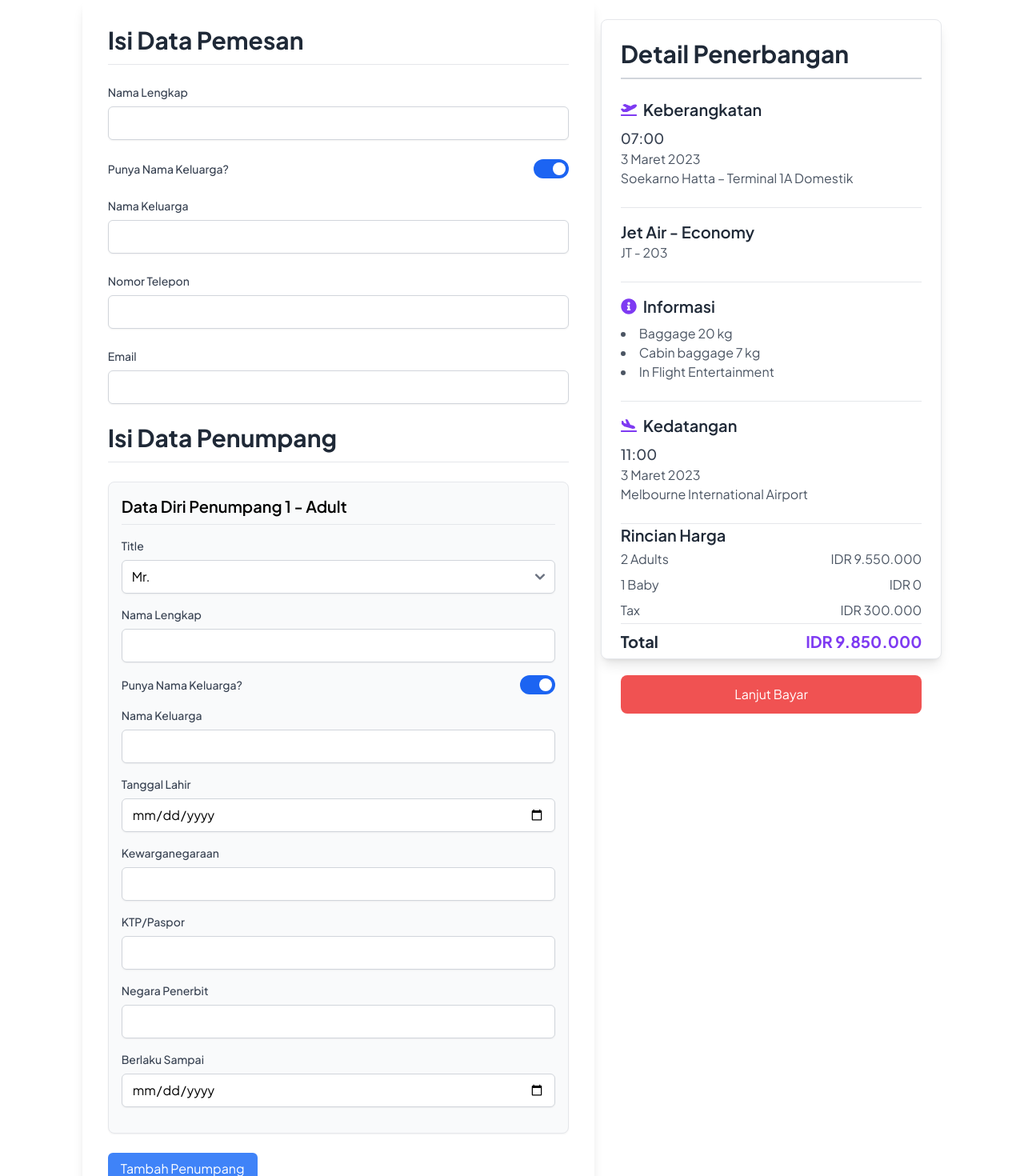
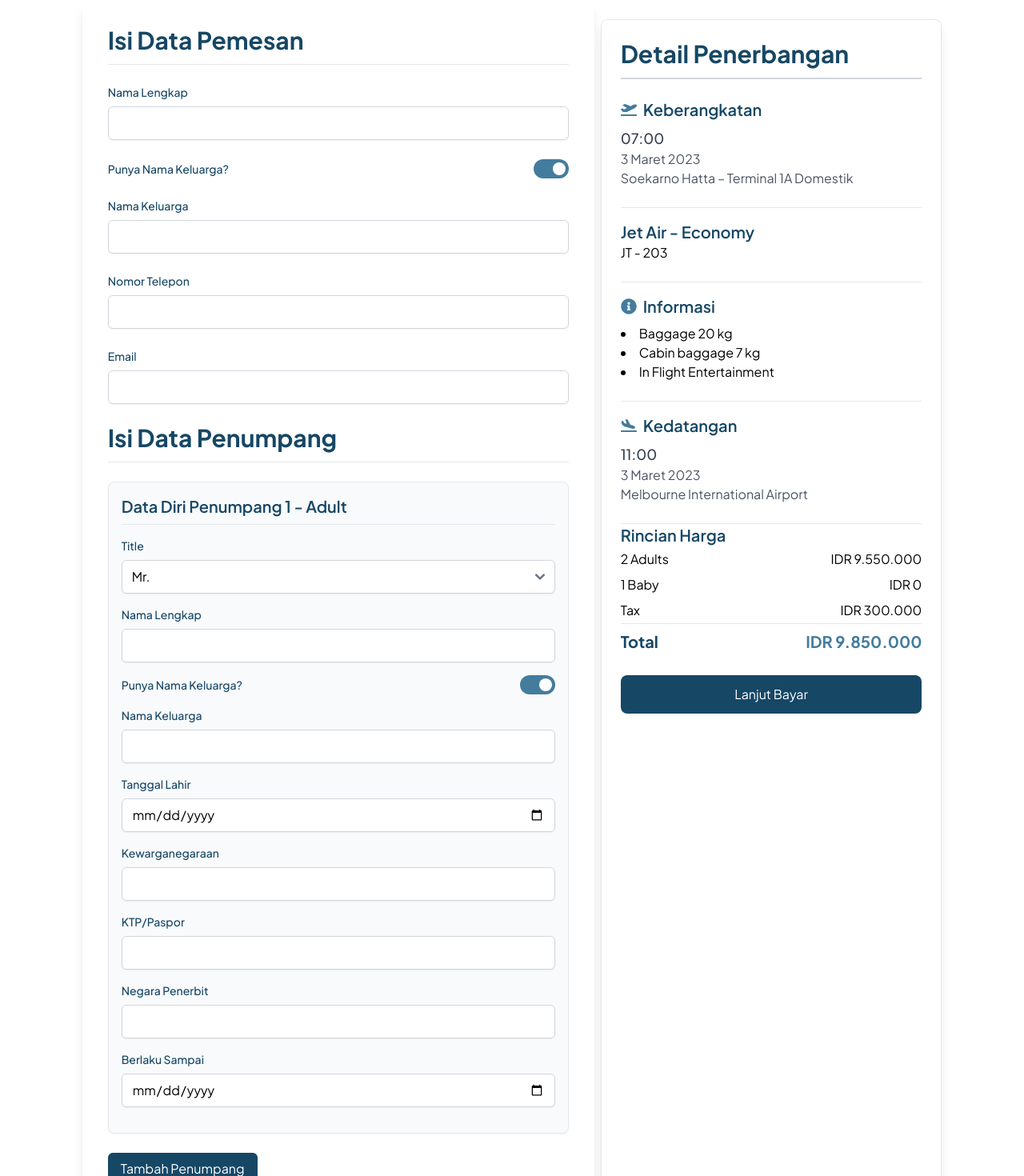
Before and after one commit to FSWAND-KM-6-C2-Final-Project/FE-AirSeat, a React (Create React App) app: page /booking in a window 1280 px wide. Shown: the part 160-1630 px from the top of the page at 80% size. Built offline with nearby package versions, Linux system fonts and the light colour scheme.

Commit message:
Updated dependencies and modified BookingForm, FlightDetails, and index.js components

```diff
--- a/package.json
+++ b/package.json
@@ -4,15 +4,19 @@
   "private": true,
   "dependencies": {
     "@headlessui/react": "^2.0.3",
+    "@heroicons/react": "^2.1.3",
     "@testing-library/jest-dom": "^5.17.0",
     "@testing-library/react": "^13.4.0",
     "@testing-library/user-event": "^13.5.0",
     "axios": "^1.7.2",
+    "dayjs": "^1.11.11",
     "flowbite": "^2.3.0",
     "react": "^18.3.1",
     "react-dom": "^18.3.1",
     "react-icons": "^5.2.1",
+    "react-router-dom": "^6.23.1",
     "react-scripts": "5.0.1",
+    "react-toastify": "^10.0.5",
     "web-vitals": "^2.1.4"
   },
   "scripts": {
--- a/src/components/BookingForm.js
+++ b/src/components/BookingForm.js
@@ -89,11 +89,11 @@ const BookingForm = ({ initialClass }) => {
         onSubmit={handleSubmit}
         className="max-w-2xl mx-auto p-8 bg-white rounded-lg shadow-lg font-plus-jakarta-sans"
       >
-        <h2 className="text-3xl font-bold mb-6 text-gray-800 border-b pb-3">
+        <h2 className="text-3xl font-bold mb-6 text-[#164765] border-b pb-3">
           Isi Data Pemesan
         </h2>
         <div className="mb-6">
-          <label className="block text-sm font-medium text-gray-700">
+          <label className="block text-sm font-medium text-[#164765]">
             Nama Lengkap
           </label>
           <input
@@ -101,12 +101,12 @@ const BookingForm = ({ initialClass }) => {
             name="fullName"
             value={orderData.fullName}
             onChange={handleOrderChange}
-            className="mt-2 block w-full rounded-md border-gray-300 shadow-sm focus:border-indigo-300 focus:ring focus:ring-indigo-200 focus:ring-opacity-50"
+            className="mt-2 block w-full rounded-md border-gray-300 shadow-sm focus:border-[#447C9D] focus:ring focus:ring-[#447C9D] focus:ring-opacity-50"
             required
           />
         </div>
         <div className="mb-6 flex items-center justify-between">
-          <label className="block text-sm font-medium text-gray-700">
+          <label className="block text-sm font-medium text-[#164765]">
             Punya Nama Keluarga?
           </label>
           <Switch
@@ -118,7 +118,7 @@ const BookingForm = ({ initialClass }) => {
               })
             }
             className={`${
-              orderData.hasLastName ? "bg-blue-600" : "bg-gray-200"
+              orderData.hasLastName ? "bg-[#447C9D]" : "bg-gray-200"
             } relative inline-flex h-6 w-11 items-center rounded-full`}
           >
             <span
@@ -130,7 +130,7 @@ const BookingForm = ({ initialClass }) => {
         </div>
         {orderData.hasLastName && (
           <div className="mb-6">
-            <label className="block text-sm font-medium text-gray-700">
+            <label className="block text-sm font-medium text-[#164765]">
               Nama Keluarga
             </label>
             <input
@@ -138,13 +138,13 @@ const BookingForm = ({ initialClass }) => {
               name="lastName"
               value={orderData.lastName}
               onChange={handleOrderChange}
-              className="mt-2 block w-full rounded-md border-gray-300 shadow-sm focus:border-indigo-300 focus:ring focus:ring-indigo-200 focus:ring-opacity-50"
+              className="mt-2 block w-full rounded-md border-gray-300 shadow-sm focus:border-[#447C9D] focus:ring focus:ring-[#447C9D] focus:ring-opacity-50"
               required
             />
           </div>
         )}
         <div className="mb-6">
-          <label className="block text-sm font-medium text-gray-700">
+          <label className="block text-sm font-medium text-[#164765]">
             Nomor Telepon
           </label>
           <input
@@ -152,12 +152,12 @@ const BookingForm = ({ initialClass }) => {
             name="phoneNumber"
             value={orderData.phoneNumber}
             onChange={handleOrderChange}
-            className="mt-2 block w-full rounded-md border-gray-300 shadow-sm focus:border-indigo-300 focus:ring focus:ring-indigo-200 focus:ring-opacity-50"
+            className="mt-2 block w-full rounded-md border-gray-300 shadow-sm focus:border-[#447C9D] focus:ring focus:ring-[#447C9D] focus:ring-opacity-50"
             required
           />
         </div>
         <div className="mb-6">
-          <label className="block text-sm font-medium text-gray-700">
+          <label className="block text-sm font-medium text-[#164765]">
             Email
           </label>
           <input
@@ -165,12 +165,12 @@ const BookingForm = ({ initialClass }) => {
             name="email"
             value={orderData.email}
             onChange={handleOrderChange}
-            className="mt-2 block w-full rounded-md border-gray-300 shadow-sm focus:border-indigo-300 focus:ring focus:ring-indigo-200 focus:ring-opacity-50"
+            className="mt-2 block w-full rounded-md border-gray-300 shadow-sm focus:border-[#447C9D] focus:ring focus:ring-[#447C9D] focus:ring-opacity-50"
             required
           />
         </div>
 
-        <h2 className="text-3xl font-bold mb-6 text-gray-800 border-b pb-3">
+        <h2 className="text-3xl font-bold mb-6 text-[#164765] border-b pb-3">
           Isi Data Penumpang
         </h2>
         {passengers.map((passenger, index) => (
@@ -178,18 +178,18 @@ const BookingForm = ({ initialClass }) => {
             key={index}
             className="mb-6 p-4 border rounded-lg shadow-sm bg-gray-50"
           >
-            <h3 className="text-xl font-semibold mb-4 border-b pb-2">
+            <h3 className="text-xl font-semibold mb-4 border-b pb-2 text-[#164765]">
               Data Diri Penumpang {index + 1} - Adult
             </h3>
             <div className="mb-4">
-              <label className="block text-sm font-medium text-gray-700">
+              <label className="block text-sm font-medium text-[#164765]">
                 Title
               </label>
               <select
                 name="title"
                 value={passenger.title}
                 onChange={(e) => handlePassengerChange(index, e)}
-                className="mt-2 block w-full rounded-md border-gray-300 shadow-sm focus:border-indigo-300 focus:ring focus:ring-indigo-200 focus:ring-opacity-50"
+                className="mt-2 block w-full rounded-md border-gray-300 shadow-sm focus:border-[#447C9D] focus:ring focus:ring-[#447C9D] focus:ring-opacity-50"
               >
                 <option>Mr.</option>
                 <option>Ms.</option>
@@ -197,7 +197,7 @@ const BookingForm = ({ initialClass }) => {
               </select>
             </div>
             <div className="mb-4">
-              <label className="block text-sm font-medium text-gray-700">
+              <label className="block text-sm font-medium text-[#164765]">
                 Nama Lengkap
               </label>
               <input
@@ -205,12 +205,12 @@ const BookingForm = ({ initialClass }) => {
                 name="fullName"
                 value={passenger.fullName}
                 onChange={(e) => handlePassengerChange(index, e)}
-                className="mt-2 block w-full rounded-md border-gray-300 shadow-sm focus:border-indigo-300 focus:ring focus:ring-indigo-200 focus:ring-opacity-50"
+                className="mt-2 block w-full rounded-md border-gray-300 shadow-sm focus:border-[#447C9D] focus:ring focus:ring-[#447C9D] focus:ring-opacity-50"
                 required
               />
             </div>
             <div className="mb-4 flex items-center justify-between">
-              <label className="block text-sm font-medium text-gray-700">
+              <label className="block text-sm font-medium text-[#164765]">
                 Punya Nama Keluarga?
               </label>
               <Switch
@@ -222,7 +222,7 @@ const BookingForm = ({ initialClass }) => {
                   setPassengers(newPassengers);
                 }}
                 className={`${
-                  passenger.hasLastName ? "bg-blue-600" : "bg-gray-200"
+                  passenger.hasLastName ? "bg-[#447C9D]" : "bg-gray-200"
                 } relative inline-flex h-6 w-11 items-center rounded-full`}
               >
                 <span
@@ -234,7 +234,7 @@ const BookingForm = ({ initialClass }) => {
             </div>
             {passenger.hasLastName && (
               <div className="mb-4">
-                <label className="block text-sm font-medium text-gray-700">
+                <label className="block text-sm font-medium text-[#164765]">
                   Nama Keluarga
                 </label>
                 <input
@@ -242,13 +242,13 @@ const BookingForm = ({ initialClass }) => {
                   name="lastName"
                   value={passenger.lastName}
                   onChange={(e) => handlePassengerChange(index, e)}
-                  className="mt-2 block w-full rounded-md border-gray-300 shadow-sm focus:border-indigo-300 focus:ring focus:ring-indigo-200 focus:ring-opacity-50"
+                  className="mt-2 block w-full rounded-md border-gray-300 shadow-sm focus:border-[#447C9D] focus:ring focus:ring-[#447C9D] focus:ring-opacity-50"
                   required
                 />
               </div>
             )}
             <div className="mb-4">
-              <label className="block text-sm font-medium text-gray-700">
+              <label className="block text-sm font-medium text-[#164765]">
                 Tanggal Lahir
               </label>
               <input
@@ -256,12 +256,12 @@ const BookingForm = ({ initialClass }) => {
                 name="dob"
                 value={passenger.dob}
                 onChange={(e) => handlePassengerChange(index, e)}
-                className="mt-2 block w-full rounded-md border-gray-300 shadow-sm focus:border-indigo-300 focus:ring focus:ring-indigo-200 focus:ring-opacity-50"
+                className="mt-2 block w-full rounded-md border-gray-300 shadow-sm focus:border-[#447C9D] focus:ring focus:ring-[#447C9D] focus:ring-opacity-50"
                 required
               />
             </div>
             <div className="mb-4">
-              <label className="block text-sm font-medium text-gray-700">
+              <label className="block text-sm font-medium text-[#164765]">
                 Kewarganegaraan
               </label>
               <input
@@ -269,12 +269,12 @@ const BookingForm = ({ initialClass }) => {
                 name="nationality"
                 value={passenger.nationality}
                 onChange={(e) => handlePassengerChange(index, e)}
-                className="mt-2 block w-full rounded-md border-gray-300 shadow-sm focus:border-indigo-300 focus:ring focus:ring-indigo-200 focus:ring-opacity-50"
+                className="mt-2 block w-full rounded-md border-gray-300 shadow-sm focus:border-[#447C9D] focus:ring focus:ring-[#447C9D] focus:ring-opacity-50"
                 required
               />
             </div>
             <div className="mb-4">
-              <label className="block text-sm font-medium text-gray-700">
+              <label className="block text-sm font-medium text-[#164765]">
                 KTP/Paspor
               </label>
               <input
@@ -282,12 +282,12 @@ const BookingForm = ({ initialClass }) => {
                 name="idNumber"
                 value={passenger.idNumber}
                 onChange={(e) => handlePassengerChange(index, e)}
-                className="mt-2 block w-full rounded-md border-gray-300 shadow-sm focus:border-indigo-300 focus:ring focus:ring-indigo-200 focus:ring-opacity-50"
+                className="mt-2 block w-full rounded-md border-gray-300 shadow-sm focus:border-[#447C9D] focus:ring focus:ring-[#447C9D] focus:ring-opacity-50"
                 required
               />
             </div>
             <div className="mb-4">
-              <label className="block text-sm font-medium text-gray-700">
+              <label className="block text-sm font-medium text-[#164765]">
                 Negara Penerbit
               </label>
               <input
@@ -295,12 +295,12 @@ const BookingForm = ({ initialClass }) => {
                 name="issuingCountry"
                 value={passenger.issuingCountry}
                 onChange={(e) => handlePassengerChange(index, e)}
-                className="mt-2 block w-full rounded-md border-gray-300 shadow-sm focus:border-indigo-300 focus:ring focus:ring-indigo-200 focus:ring-opacity-50"
+                className="mt-2 block w-full rounded-md border-gray-300 shadow-sm focus:border-[#447C9D] focus:ring focus:ring-[#447C9D] focus:ring-opacity-50"
                 required
               />
             </div>
             <div className="mb-4">
-              <label className="block text-sm font-medium text-gray-700">
+              <label className="block text-sm font-medium text-[#164765]">
                 Berlaku Sampai
               </label>
               <input
@@ -308,7 +308,7 @@ const BookingForm = ({ initialClass }) => {
                 name="expiryDate"
                 value={passenger.expiryDate}
                 onChange={(e) => handlePassengerChange(index, e)}
-                className="mt-2 block w-full rounded-md border-gray-300 shadow-sm focus:border-indigo-300 focus:ring focus:ring-indigo-200 focus:ring-opacity-50"
+                className="mt-2 block w-full rounded-md border-gray-300 shadow-sm focus:border-[#447C9D] focus:ring focus:ring-[#447C9D] focus:ring-opacity-50"
                 required
               />
             </div>
@@ -317,12 +317,12 @@ const BookingForm = ({ initialClass }) => {
         <button
           type="button"
           onClick={addPassenger}
-          className="mb-6 px-4 py-2 bg-blue-500 text-white rounded-md hover:bg-blue-600 focus:outline-none focus:ring-2 focus:ring-blue-400 focus:ring-opacity-75"
+          className="mb-6 px-4 py-2 bg-[#164765] text-white rounded-md hover:bg-[#447C9D] focus:outline-none focus:ring-2 focus:ring-[#447C9D] focus:ring-opacity-75"
         >
           Tambah Penumpang
         </button>
 
-        <h2 className="text-3xl font-bold mb-6 text-gray-800 border-b pb-3">
+        <h2 className="text-3xl font-bold mb-6 text-[#164765] border-b pb-3">
           Pilih Kursi
         </h2>
         <div className="overflow-x-auto">
@@ -332,7 +332,7 @@ const BookingForm = ({ initialClass }) => {
                 {["A", "B", "C", "", "D", "E", "F"].map((col, index) => (
                   <div
                     key={index}
-                    className="text-center font-semibold text-gray-700"
+                    className="text-center font-semibold text-[#164765]"
                   >
                     {col}
                   </div>
@@ -345,7 +345,7 @@ const BookingForm = ({ initialClass }) => {
                           return (
                             <div
                               key={index}
-                              className="flex items-center justify-center font-semibold text-gray-700"
+                              className="flex items-center justify-center font-semibold text-[#164765]"
                             >
                               {row + 1}
                             </div>
@@ -366,7 +366,7 @@ const BookingForm = ({ initialClass }) => {
                           <button
                             key={col}
                             type="button"
-                            className={`p-2 ${bgColor} rounded-md focus:outline-none focus:ring-2 focus:ring-purple-400 focus:ring-opacity-75 hover:bg-opacity-75`}
+                            className={`p-2 ${bgColor} rounded-md focus:outline-none focus:ring-2 focus:ring-[#447C9D] focus:ring-opacity-75 hover:bg-opacity-75`}
                             onClick={() => handleSeatSelection(row, col)}
                             disabled={isDisabled}
                           >
@@ -385,7 +385,7 @@ const BookingForm = ({ initialClass }) => {
         <div className="flex justify-center">
           <button
             type="submit"
-            className="mt-6 px-4 py-2 bg-green-500 text-white rounded-md hover:bg-green-600 focus:outline-none focus:ring-2 focus:ring-green-400 focus:ring-opacity-75 w-full"
+            className="mt-6 px-4 py-2 bg-[#164765] text-white rounded-md hover:bg-[#447C9D] focus:outline-none focus:ring-2 focus:ring-[#447C9D] focus:ring-opacity-75 w-full"
           >
             Simpan
           </button>
--- a/src/components/FlightDetails.js
+++ b/src/components/FlightDetails.js
@@ -1,7 +1,14 @@
 import React from "react";
 import { FaPlaneDeparture, FaPlaneArrival, FaInfoCircle } from "react-icons/fa";
+import { useNavigate } from "react-router-dom";
 
 const FlightDetails = () => {
+  const navigate = useNavigate();
+
+  const handlePaymentRedirect = () => {
+    navigate("/payment");
+  };
+
   return (
     <>
       <style>
@@ -13,15 +20,15 @@ const FlightDetails = () => {
           }
         `}
       </style>
-      <div className="md:w-1/3 max-h-screen p-6 bg-white rounded-lg shadow-lg my-6 border border-gray-200 flight-details">
-        <h2 className="text-3xl font-bold mb-6 text-gray-800 border-b-2 border-gray-300 pb-3">
+      <div className="md:w-1/3 min-h-screen p-6 bg-white rounded-lg shadow-lg my-6 border border-gray-200 flight-details">
+        <h2 className="text-3xl font-bold mb-6 text-[#164765] border-b-2 border-gray-300 pb-3">
           Detail Penerbangan
         </h2>
 
         <div className="mb-6">
           <div className="flex items-center mb-2">
-            <FaPlaneDeparture className="text-purple-600 mr-2" size={20} />
-            <h3 className="text-xl font-semibold text-gray-800">
+            <FaPlaneDeparture className="text-[#447C9D] mr-2" size={20} />
+            <h3 className="text-xl font-semibold text-[#164765]">
               Keberangkatan
             </h3>
           </div>
@@ -33,18 +40,18 @@ const FlightDetails = () => {
         </div>
 
         <div className="mb-6 border-t border-gray-200 pt-4">
-          <h3 className="text-xl font-semibold text-gray-800">
+          <h3 className="text-xl font-semibold text-[#164765]">
             Jet Air - Economy
           </h3>
-          <p className="text-md text-gray-600">JT - 203</p>
+          <p className="text-md text">JT - 203</p>
         </div>
 
         <div className="mb-6 border-t border-gray-200 pt-4">
           <div className="flex items-center mb-2">
-            <FaInfoCircle className="text-purple-600 mr-2" size={20} />
-            <h3 className="text-xl font-semibold text-gray-800">Informasi</h3>
+            <FaInfoCircle className="text-[#447C9D] mr-2" size={20} />
+            <h3 className="text-xl font-semibold text-[#164765]">Informasi</h3>
           </div>
-          <ul className="list-disc list-inside text-md text-gray-600">
+          <ul className="list-disc list-inside text-md text">
             <li>Baggage 20 kg</li>
             <li>Cabin baggage 7 kg</li>
             <li>In Flight Entertainment</li>
@@ -53,8 +60,8 @@ const FlightDetails = () => {
 
         <div className="mb-6 border-t border-gray-200 pt-4">
           <div className="flex items-center mb-2">
-            <FaPlaneArrival className="text-purple-600 mr-2" size={20} />
-            <h3 className="text-xl font-semibold text-gray-800">Kedatangan</h3>
+            <FaPlaneArrival className="text-[#447C9D] mr-2" size={20} />
+            <h3 className="text-xl font-semibold text-[#164765]">Kedatangan</h3>
           </div>
           <p className="text-lg font-medium text-gray-700">11:00</p>
           <p className="text-md text-gray-600">3 Maret 2023</p>
@@ -64,27 +71,32 @@ const FlightDetails = () => {
         </div>
 
         <div className="mb-3 border-t border-gray-200 pt-max">
-          <h3 className="text-xl font-semibold text-gray-800">Rincian Harga</h3>
+          <h3 className="text-xl font-semibold text-[#164765]">
+            Rincian Harga
+          </h3>
           <div className="flex justify-between py-1">
-            <span className="text-md text-gray-600">2 Adults</span>
-            <span className="text-md text-gray-600">IDR 9.550.000</span>
+            <span className="text-md text">2 Adults</span>
+            <span className="text-md text">IDR 9.550.000</span>
           </div>
           <div className="flex justify-between py-1">
-            <span className="text-md text-gray-600">1 Baby</span>
-            <span className="text-md text-gray-600">IDR 0</span>
+            <span className="text-md text">1 Baby</span>
+            <span className="text-md text">IDR 0</span>
           </div>
           <div className="flex justify-between py-1">
-            <span className="text-md text-gray-600">Tax</span>
-            <span className="text-md text-gray-600">IDR 300.000</span>
+            <span className="text-md text">Tax</span>
+            <span className="text-md text">IDR 300.000</span>
           </div>
           <div className="flex justify-between items-center border-t border-gray-200 pt-2">
-            <span className="text-xl font-bold text-gray-800">Total</span>
-            <span className="text-xl font-bold text-purple-600">
+            <span className="text-xl font-bold text-[#164765]">Total</span>
+            <span className="text-xl font-bold text-[#447C9D]">
               IDR 9.850.000
             </span>
           </div>
         </div>
-        <button className="w-full py-3 mt-4 text-white bg-red-500 rounded-lg hover:bg-red-600 focus:outline-none focus:ring-2 focus:ring-red-400 focus:ring-opacity-75">
+        <button
+          className="w-full py-3 mt-4 text-white bg-[#164765] rounded-lg hover:bg-[#447C9D] focus:outline-none focus:ring-2 focus:ring-[#447C9D] focus:ring-opacity-75"
+          onClick={handlePaymentRedirect}
+        >
           Lanjut Bayar
         </button>
       </div>
```
Also changed, not shown: src/index.js (+6 -6 lines), 1 other file (tests, documents, lock files or other folders).
